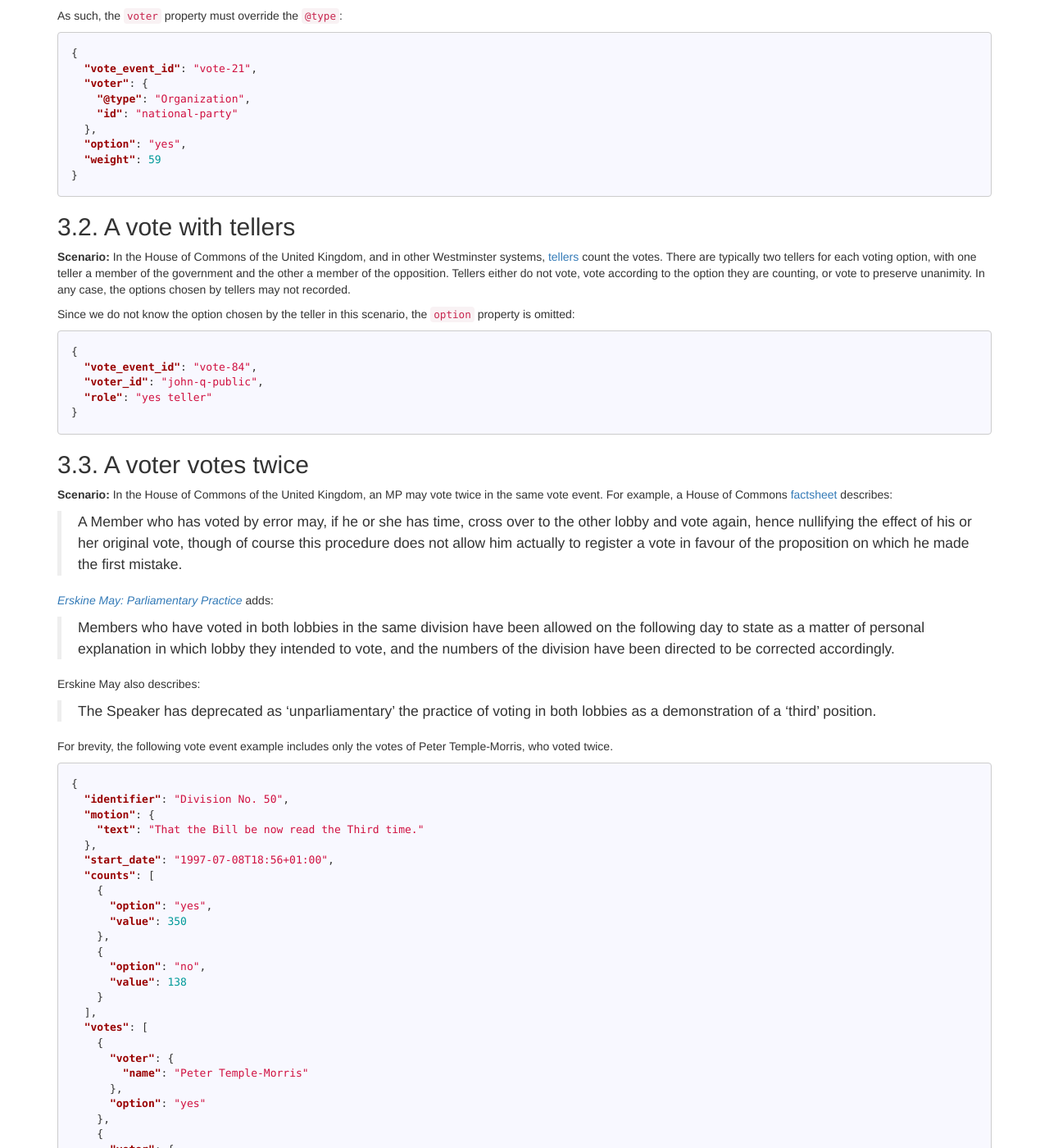
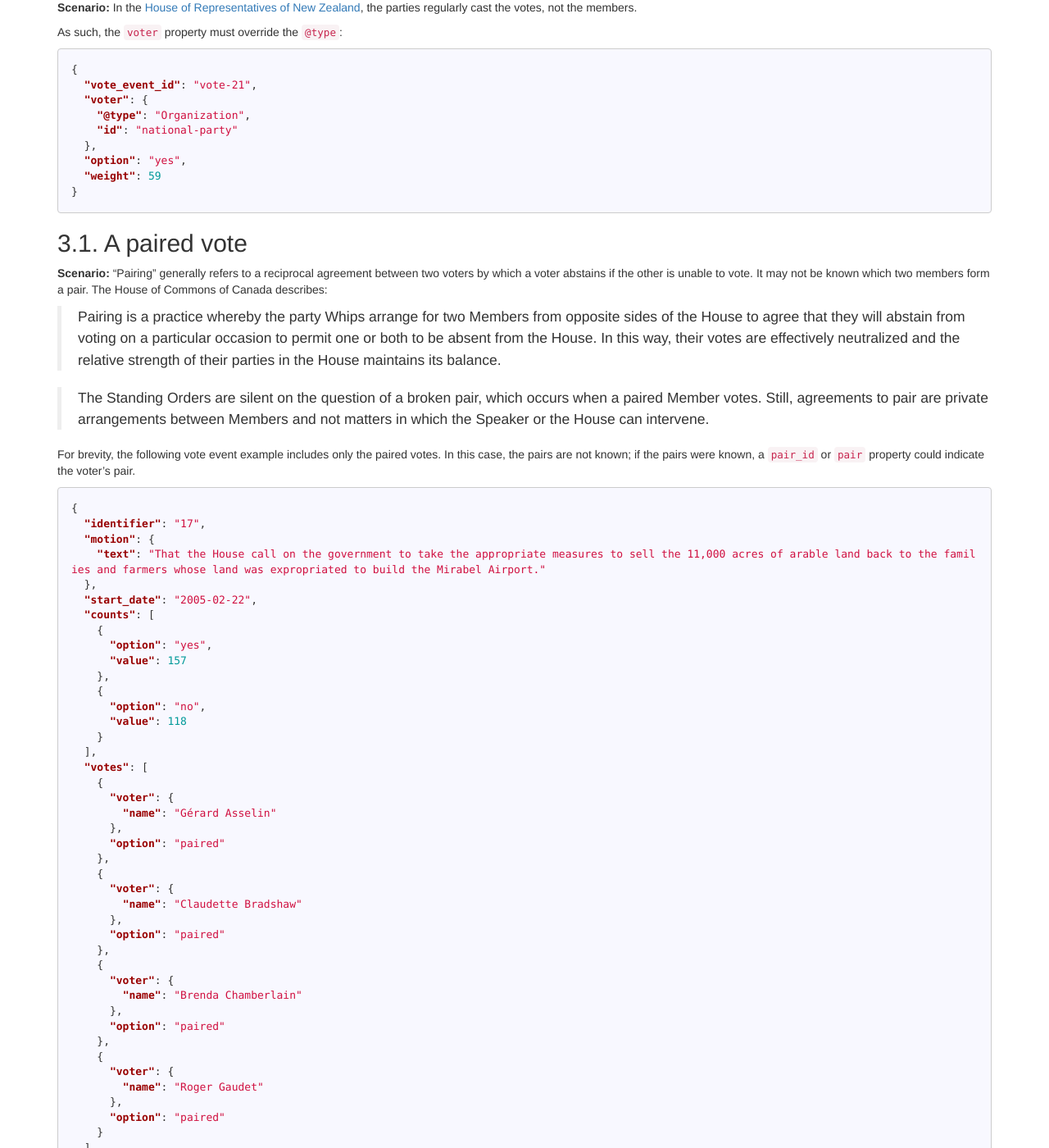
Before and after one commit to popolo-project/popolo-spec, a Jekyll site: the page built from appendices/examples.md, in a window 1280 px wide and 1400 px high, scrolled down 5682 px. Shown: the whole window at 82% size. Built offline with Jekyll 4.4.1, drawn with Linux system fonts in a browser that asks for light colours; nearby versions of some CDN libraries; Markdown is read by kramdown in place of the engine named in the settings; some of the changed text lies outside the part shown.

Commit message:
add a pairing example, simplify main vote example

````diff
--- a/appendices/examples.md
+++ b/appendices/examples.md
@@ -25,6 +25,7 @@ This document provides more complex examples than [the samples given in the spec
   1. [A party within a coalition](#party-coalition)
 1. [Vote events](#vote-events)
   1. [A vote by a political party](#party-vote)
+  1. [A paired vote](#paired-vote)
   1. [A vote with tellers](#tellers)
   1. [A voter votes twice](#voting-twice)
 
@@ -326,7 +327,67 @@ As such, the `voter` property must override the `@type`:
 }
 ```
 
-<h2 id="tellers">3.2. A vote with tellers</h2>
+<h2 id="paired-vote">3.1. A paired vote</h2>
+
+**Scenario:** "Pairing" generally refers to a reciprocal agreement between two voters by which a voter abstains if the other is unable to vote. It may not be known which two members form a pair. The House of Commons of Canada describes:
+
+>Pairing is a practice whereby the party Whips arrange for two Members from opposite sides of the House to agree that they will abstain from voting on a particular occasion to permit one or both to be absent from the House. In this way, their votes are effectively neutralized and the relative strength of their parties in the House maintains its balance.
+
+>The Standing Orders are silent on the question of a broken pair, which occurs when a paired Member votes. Still, agreements to pair are private arrangements between Members and not matters in which the Speaker or the House can intervene.
+
+For brevity, the following vote event example includes only the paired votes. In this case, the pairs are not known; if the pairs were known, a `pair_id` or `pair` property could indicate the voter's pair.
+
+```json
+{
+  "identifier": "17",
+  "motion": {
+    "text": "That the House call on the government to take the appropriate measures to sell the 11,000 acres of arable land back to the families and farmers whose land was expropriated to build the Mirabel Airport."
+  },
+  "start_date": "2005-02-22",
+  "counts": [
+    {
+      "option": "yes",
+      "value": 157
+    },
+    {
+      "option": "no",
+      "value": 118
+    }
+  ],
+  "votes": [
+    {
+      "voter": {
+        "name": "Gérard Asselin"
+      },
+      "option": "paired"
+    },
+    {
+      "voter": {
+        "name": "Claudette Bradshaw"
+      },
+      "option": "paired"
+    },
+    {
+      "voter": {
+        "name": "Brenda Chamberlain"
+      },
+      "option": "paired"
+    },
+    {
+      "voter": {
+        "name": "Roger Gaudet"
+      },
+      "option": "paired"
+    }
+  ],
+  "sources": [
+    {
+      "url": "http://www.parl.gc.ca/HouseChamberBusiness/ChamberVoteDetail.aspx?Parl=38&Ses=1&Vote=6"
+    }
+  ]
+}
+
+<h2 id="tellers">3.3. A vote with tellers</h2>
 
 **Scenario:** In the House of Commons of the United Kingdom, and in other Westminster systems, [tellers](http://www.parliament.uk/site-information/glossary/tellers/) count the votes. There are typically two tellers for each voting option, with one teller a member of the government and the other a member of the opposition. Tellers either do not vote, vote according to the option they are counting, or vote to preserve unanimity. In any case, the options chosen by tellers may not recorded.
 
@@ -340,7 +401,7 @@ Since we do not know the option chosen by the teller in this scenario, the `opti
 }
 ```
 
-<h2 id="voting-twice">3.3. A voter votes twice</h2>
+<h2 id="voting-twice">3.4. A voter votes twice</h2>
 
 **Scenario:** In the House of Commons of the United Kingdom, an MP may vote twice in the same vote event. For example, a House of Commons [factsheet](http://www.parliament.uk/documents/commons-information-office/p09.pdf) describes:
 
@@ -358,7 +419,7 @@ For brevity, the following vote event example includes only the votes of Peter T
 
 ```json
 {
-  "identifier": "Division No. 50",
+  "identifier": "50",
   "motion": {
     "text": "That the Bill be now read the Third time."
   },
--- a/examples/vote.json
+++ b/examples/vote.json
@@ -1,8 +1,7 @@
 {
   "vote_event_id": "vote-42",
   "voter_id": "john-q-public",
-  "option": "paired",
+  "option": "yes",
   "party_id": "xyz-party",
-  "role": "chair",
-  "pair_id": "joe-bloggs"
+  "role": "chair"
 }
````
Also changed, not shown: 1 other file.
